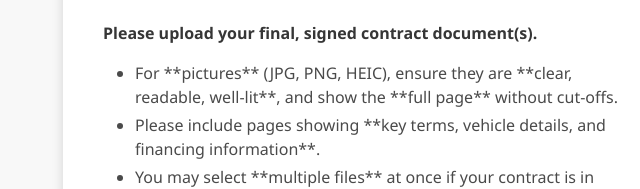
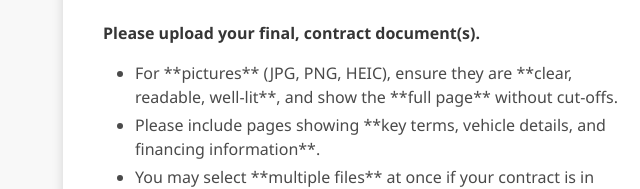
Before and after one commit to Mpbac/Auto_contract_uploader, a plain HTML site: page index.html in a window 1280 px wide. Shown: the part 250-439 px from the top of the page, 277-917 px from the left. Drawn offline with nearby package versions, Linux system fonts and the light colour scheme.

Commit message:
Update index.html

```diff
--- a/index.html
+++ b/index.html
@@ -134,7 +134,7 @@
     <p class="subtitle is-6 has-text-centered">Please provide your email and select one or more files to upload.</p>
 
      <div class="content" style="margin-bottom: 25px;">
-        <p><strong>Please upload your final, signed contract document(s).</strong></p>
+        <p><strong>Please upload your final, contract document(s).</strong></p>
         <ul>
             <li>For **pictures** (JPG, PNG, HEIC), ensure they are **clear, readable, well-lit**, and show the **full page** without cut-offs.</li>
             <li>Please include pages showing **key terms, vehicle details, and financing information**.</li>
```
